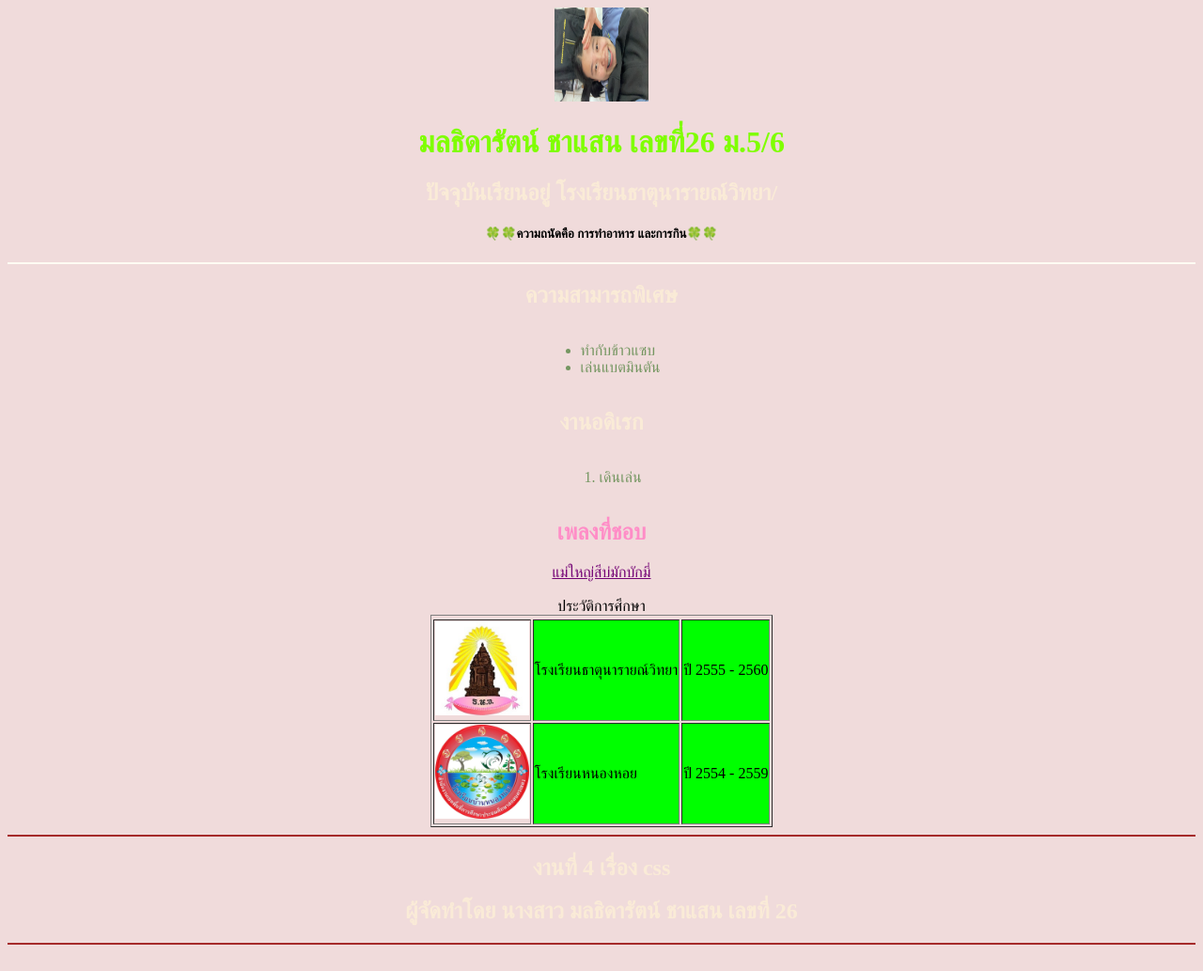
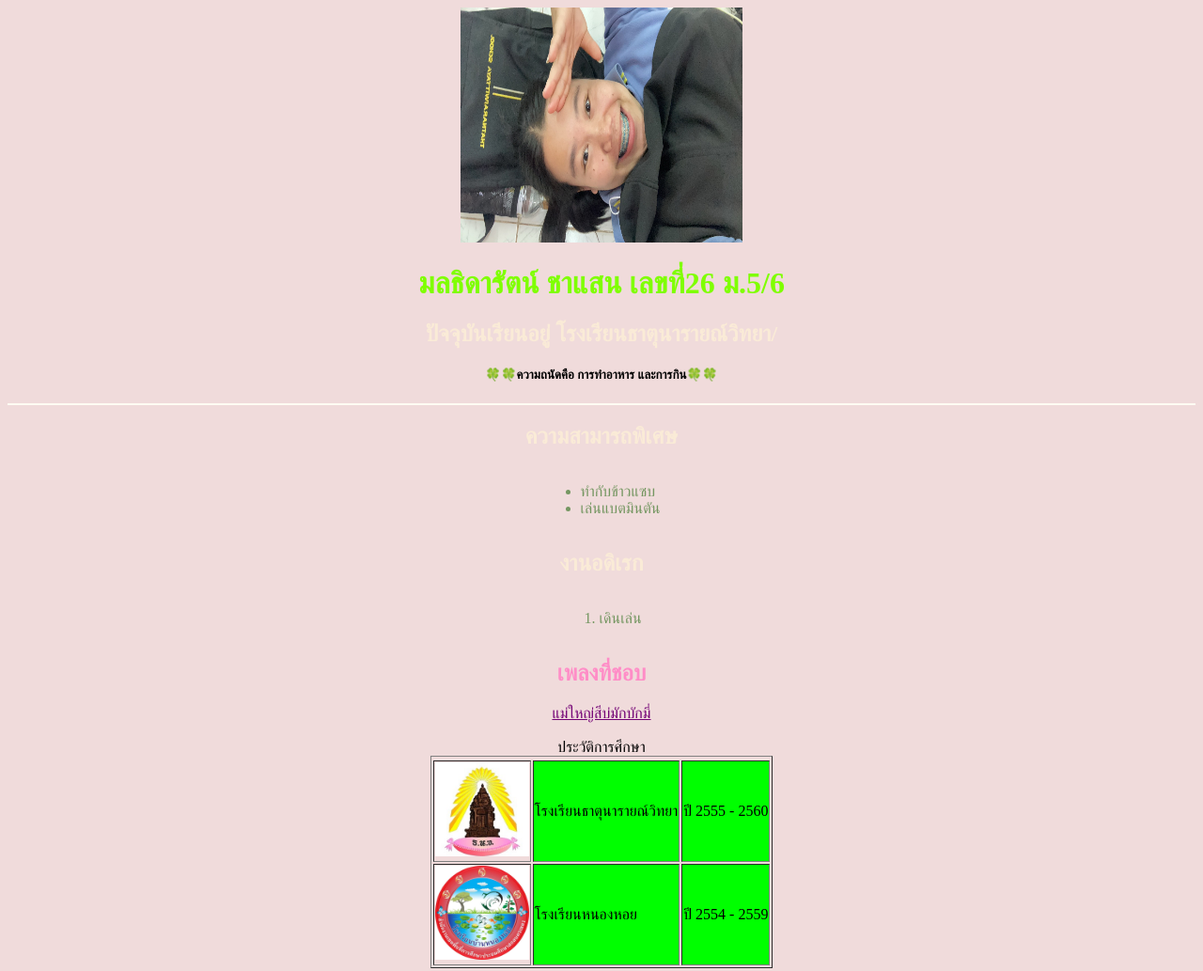
Before and after one commit to Tabtim123/26monthidarat, a plain HTML site: page work4.html in a window 1280 px wide. Shown: the top 1033 px of the page at 94% size. Drawn offline with Linux system fonts and the light colour scheme.

Commit message:
Add files via upload

```diff
--- a/work4.html
+++ b/work4.html
@@ -20,7 +20,7 @@
 </head>
 <body style="background-color: #F0DBDB;">
     <center>
-    <img src="img/Timmyyyyyy.jpg" width="100" height="100">
+    <img src="img/Timmyyyyyy.jpg" width="300" height="250">
   <h1>มลธิดารัตน์ ชาแสน เลขที่26 ม.5/6</B><h1>
   <h2>ปัจจุบันเรียนอยู่ <I></B></I> โรงเรียนธาตุนารายณ์วิทยา</B></I>/<h5>
   <h5>🍀🍀ความถนัดคือ การทำอาหาร และการกิน🍀🍀</h5>
```
